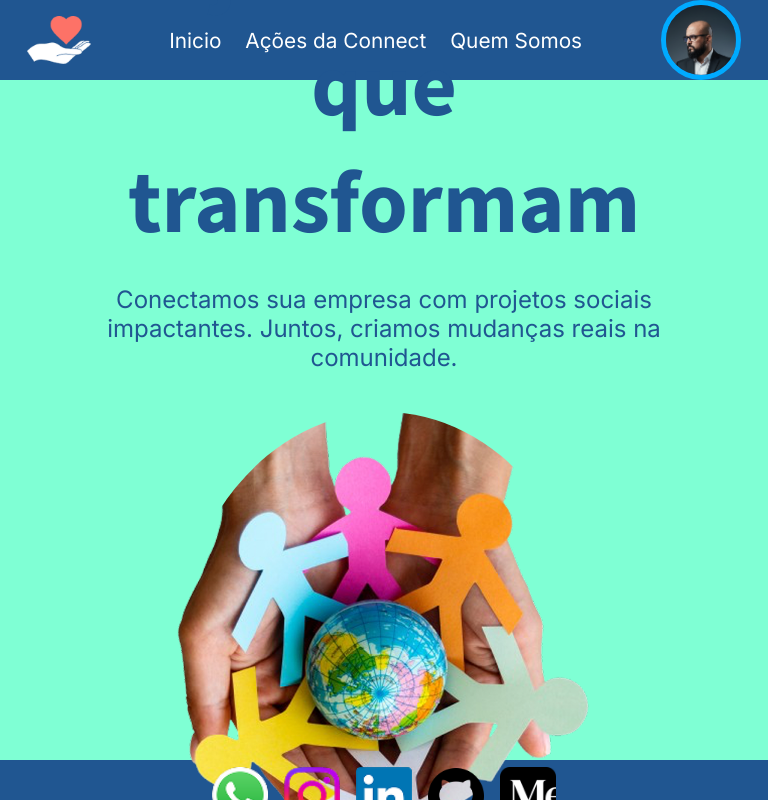
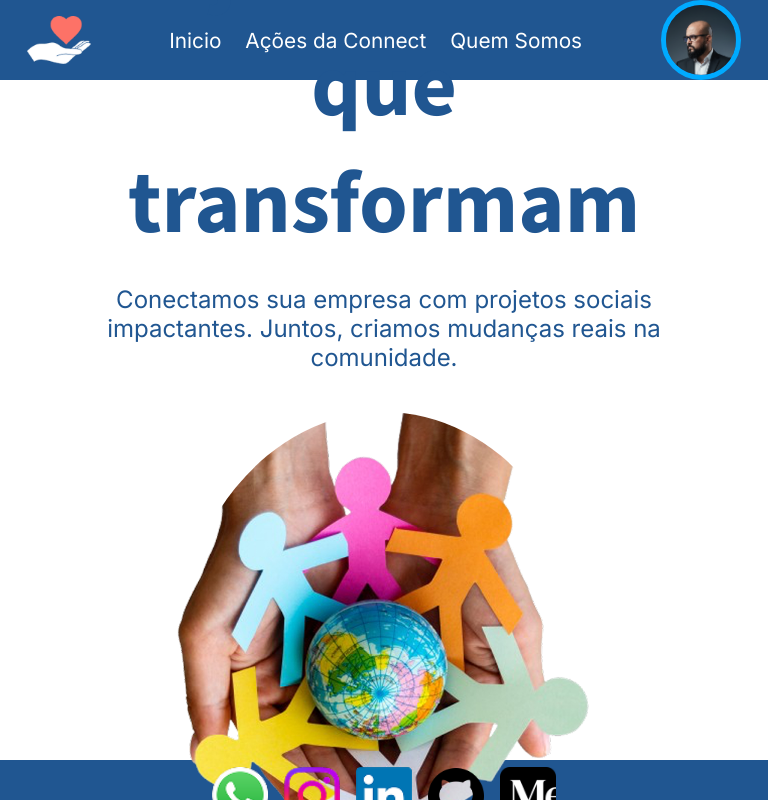
Before and after one commit to paulohenriquemoreira/Desafio-Final-Connect, a React (Vite) app: page / in a window 768 px wide. Shown: the top 800 px of the page. Built offline with nearby package versions, Linux system fonts and the light colour scheme; a web font is replaced by a local one.

Commit message:
Correção em medidas dos responsivos

```diff
--- a/src/components/Inicio/Inicio.module.scss
+++ b/src/components/Inicio/Inicio.module.scss
@@ -2,6 +2,7 @@
 
 .SecaoInicio{
   height: 80vh;
+  background-color: white;
   display: flex;
   flex-direction: column;
   align-items: center;
@@ -44,7 +45,6 @@
 @media(min-width:501px) and (max-width: 900px){
         .SecaoInicio{
             height: 85vh;
-            background-color: aquamarine;
             padding: 0 2.1rem;
 
             .TextosIniciais{
@@ -71,9 +71,9 @@
 }
 
 
-// Responsividade Laptop/Notebook
+// Responsividade Laptop/Notebook   /(min-width:901px) and (max-width: 1728px)
 
-@media(min-width:901px) and (max-width: 15000px){
+@media(min-width:901px) and (max-width: 1728px){
           .SecaoInicio{
             height: 80vh;
             flex-direction: row;
@@ -108,15 +108,15 @@
 }
 
 
-// Responsividade Desktop
+// Responsividade Desktop /(min-width:1729px) and (max-width: 2048px)
 
-@media(min-width:15001px) and (max-width: 18000px){
+@media(min-width:1729px) and (max-width: 2048px){
   /* Estilos para desktops grandes */
 }
 
 
-// Responsividade Tela Ampla
+// Responsividade Tela Ampla /(min-width:2049px)
 
-@media(min-width:18001px){
+@media(min-width:2049px){
   /* Estilos para desktops grandes */
 }
```
Also changed, not shown: src/components/Acoes/Acoes.module.scss (+7 -8 lines), src/components/Footer/Footer.module.scss (+6 -6 lines), src/components/NavBar/NavBar.module.scss (+7 -6 lines), src/components/Perfil/Perfil.module.scss (+6 -6 lines), src/components/QuemSomos/QuemSomos.module.scss (+6 -6 lines).
